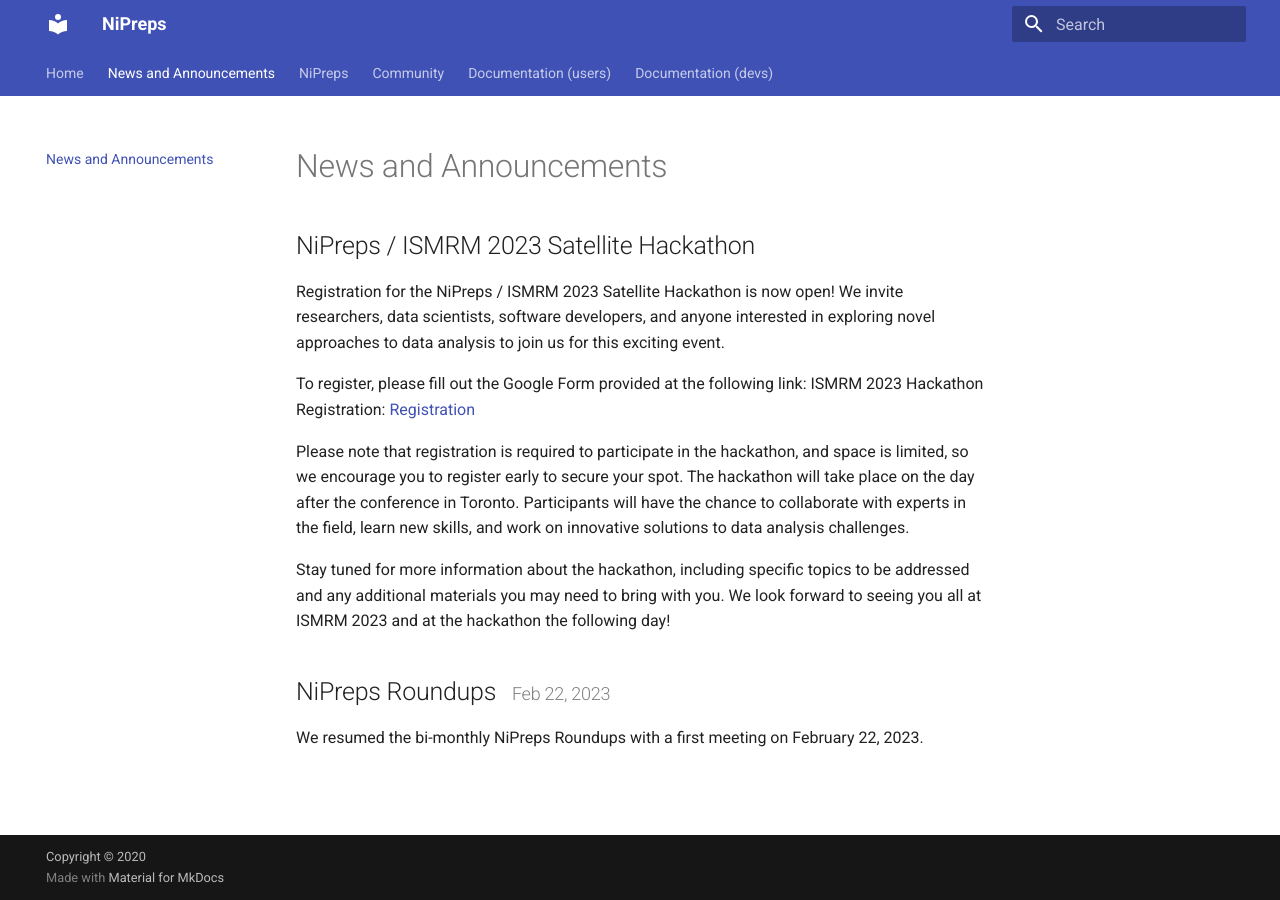
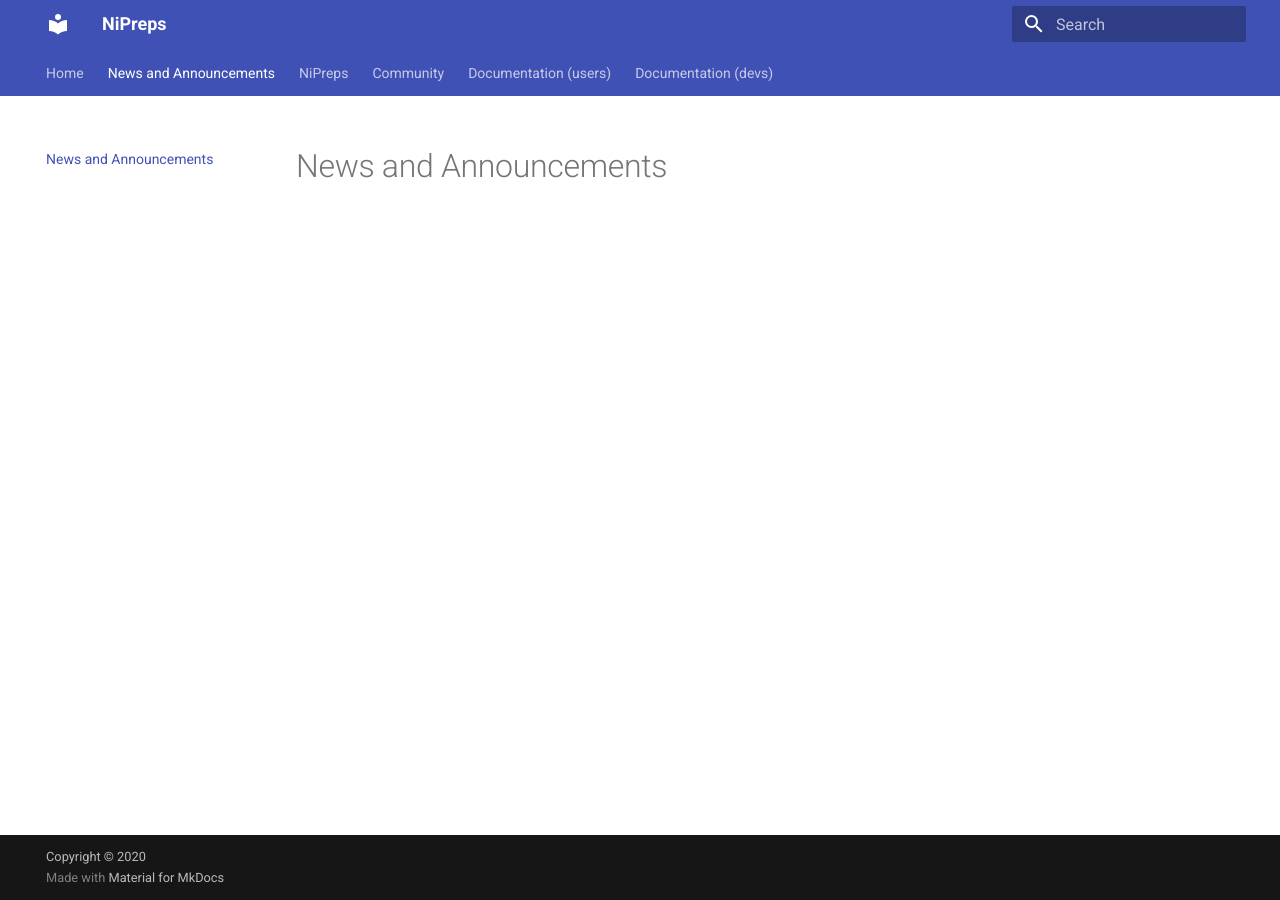
Before and after one commit to nipreps/nipreps.github.io, an MkDocs documentation site: the page built from docs/news/index.md, in a window 1280 px wide. Built offline with MkDocs 1.6.1 and Material for MkDocs 9.7.7, drawn with Linux system fonts in a browser that asks for light colours.

Commit message:
Fix: remove news

```diff
--- a/docs/news/index.md
+++ b/docs/news/index.md
@@ -7,19 +7,3 @@
 ---
 
 # News and Announcements
-<h2> NiPreps / ISMRM 2023 Satellite Hackathon </h2>
-
-Registration for the NiPreps / ISMRM 2023 Satellite Hackathon is now open! We invite researchers, data scientists, software developers, and anyone interested in exploring novel approaches to data analysis to join us for this exciting event.
-
-To register, please fill out the Google Form provided at the following link:
-ISMRM 2023 Hackathon Registration: [Registration](https://docs.google.com/forms/d/e/1FAIpQLSf6dD1iLfRV4xKx6yfvXN1JsHyajFzU90w15Rq0p_X2qhcH5A/viewform?usp=sf_link)
-
-Please note that registration is required to participate in the hackathon, and space is limited, so we encourage you to register early to secure your spot.
-The hackathon will take place on the day after the conference in Toronto. Participants will have the chance to collaborate with experts in the field, learn new skills, and work on innovative solutions to data analysis challenges.
-
-Stay tuned for more information about the hackathon, including specific topics to be addressed and any additional materials you may need to bring with you.
-We look forward to seeing you all at ISMRM 2023 and at the hackathon the following day!
-
-<h2> NiPreps Roundups <span style="color: grey; font-size: 72%; position: relative; right: -10px;"> Feb 22, 2023</span> </h2>
-
-We resumed the bi-monthly NiPreps Roundups with a first meeting on February 22, 2023.
```
